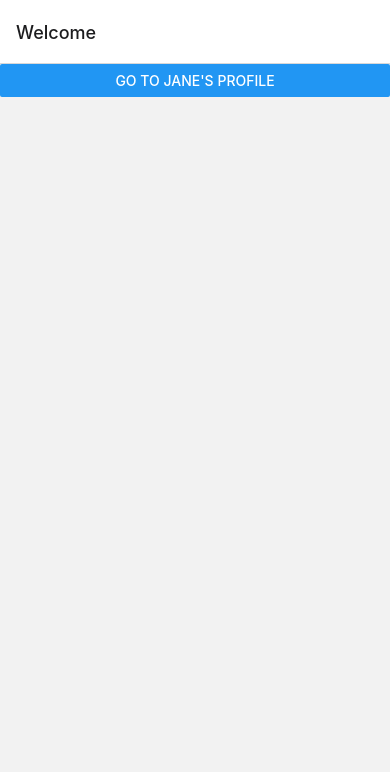
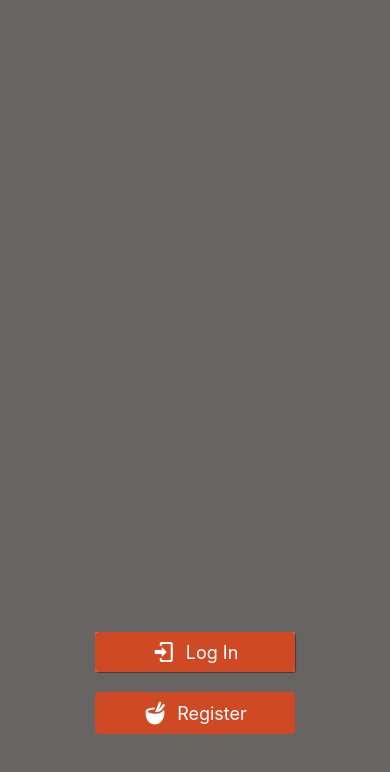
Before and after one commit to rebuckC2308/chilicontest, a React Native app in the folder chili/: screen / in a window 390 px wide. Shown: the top 772 px of the page. Built offline with nearby package versions, Linux system fonts and the light colour scheme.

Commit message:
worked on homescreen and now rendering login and register buttons

```diff
--- a/chili/App.js
+++ b/chili/App.js
@@ -1,26 +1,19 @@
 import * as React from "react";
+import { View, Text } from "react-native";
 import { NavigationContainer } from "@react-navigation/native";
 import { createNativeStackNavigator } from "@react-navigation/native-stack";
-import { HomeScreen, ProfileScreen } from "./src/screens/HomeScreen";
+import { HomeScreen } from "./src/HomeScreen/HomeScreen";
 
 const Stack = createNativeStackNavigator();
 
-const App = () => {
+function App() {
   return (
     <NavigationContainer>
-      <Stack.Navigator>
-        <Stack.Screen
-          name="Home"
-          component={HomeScreen}
-          options={{ title: "Welcome" }}
-        />
-        <Stack.Screen
-          name="Profile"
-          component={ProfileScreen}
-        />
+      <Stack.Navigator screenOptions={{ headerShown: false }}>
+        <Stack.Screen name="Chili Cook Off" component={HomeScreen} />
       </Stack.Navigator>
     </NavigationContainer>
   );
-};
+}
 
-export default App
+export default App;
--- a/chili/package.json
+++ b/chili/package.json
@@ -16,6 +16,7 @@
     "react": "16.13.1",
     "react-dom": "16.13.1",
     "react-native": "https://github.com/expo/react-native/archive/sdk-42.0.0.tar.gz",
+    "react-native-elements": "^3.4.2",
     "react-native-gesture-handler": "~1.10.2",
     "react-native-safe-area-context": "^3.2.0",
     "react-native-screens": "^3.4.0",
--- /dev/null
+++ b/chili/src/HomeScreen/HomeScreen.js
@@ -0,0 +1,30 @@
+import * as React from "react";
+import { Button } from "react-native-elements";
+import { View } from "react-native";
+import { MaterialCommunityIcons, Entypo } from "@expo/vector-icons";
+import { styles } from "./styles";
+
+export const HomeScreen = ({ navigation }) => {
+  return (
+    <View style={styles.container}>
+      <View style={styles.buttonContainer}>
+        <Button
+          icon={<MaterialCommunityIcons name="login" size={24} color="white" />}
+          title={"Log In"}
+          raised={true}
+          containerStyle={styles.buttonStyle}
+          buttonStyle={styles.buttonBackgroundColor}
+          titleStyle={styles.gapIcon}
+        />
+        <Button
+          icon={<Entypo name="bowl" size={24} color="white" />}
+          title={"Register"}
+          rasied={true}
+          containerStyle={styles.buttonStyle}
+          buttonStyle={styles.buttonBackgroundColor}
+          titleStyle={styles.gapIcon}
+        />
+      </View>
+    </View>
+  );
+};
--- /dev/null
+++ b/chili/src/HomeScreen/styles.js
@@ -0,0 +1,29 @@
+import { StyleSheet } from "react-native";
+import { globalColors } from "../styles";
+
+export const styles = StyleSheet.create({
+  buttonStyle: {
+    width: 200,
+    marginVertical: 10,
+  },
+  buttonBackgroundColor: {
+    backgroundColor: globalColors.ORANGE,
+  },
+
+  container: {
+    height: "100%",
+    display: "flex",
+    backgroundColor: globalColors.DARK_GREY,
+    justifyContent: "flex-end",
+  },
+
+  buttonContainer: {
+    display: "flex",
+    alignItems: "center",
+    marginBottom: 100,
+  },
+
+  gapIcon: {
+    marginLeft: 10,
+  },
+});
--- a/chili/src/screens/HomeScreen.js
+++ /dev/null
@@ -1,15 +0,0 @@
-import * as React from "react";
-import { Button } from "react-native";
-import { Text } from "react-native";
-
-export const HomeScreen = ({ navigation }) => {
-  return (
-    <Button
-      title="Go to Jane's profile"
-      onPress={() => navigation.navigate("Profile", { name: "Jane" })}
-    />
-  );
-};
-export const ProfileScreen = ({ navigation, route }) => {
-  return <Text>This is {route.params.name}'s profile</Text>;
-};
--- /dev/null
+++ b/chili/src/styles.js
@@ -0,0 +1,6 @@
+export const globalColors = {
+  DARK_GREY: "#696464",
+  LIGHT_GREY: "#E9E5DD",
+  ORANGE: "#D04925",
+  MAROON: "#992E24",
+};
```
Also changed, not shown: 1 other file (tests, documents, lock files or other folders).
